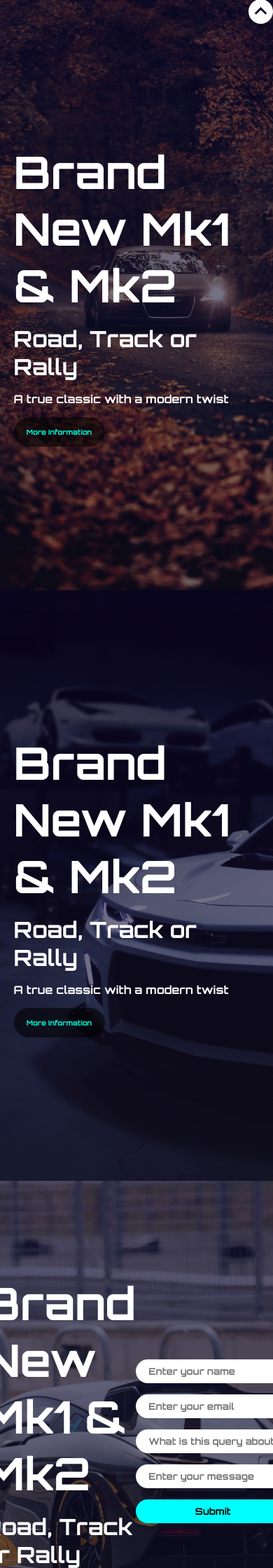
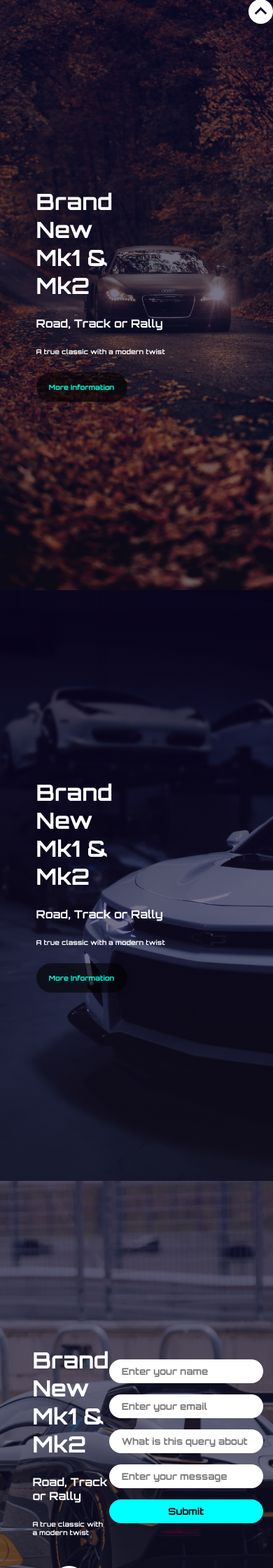
Before and after one commit to chalindashyamal/Wahane.lk, a PHP site: page / in a window 390 px wide; the page is wider, and only the part inside the window is pictured. Shown: the part 845-3085 px from the top of that part at 70% size. Run offline with PHP 8.4, Linux system fonts and the light colour scheme; some libraries are stand-ins or nearby versions.

Commit message:
css small src

```diff
--- a/index.css
+++ b/index.css
@@ -237,3 +237,36 @@ btn:active {
     padding-top: 30px;
     color: #fff;
 }
+/*css for small screen*/
+@media only screen and (max-width: 600px) {
+    #container01 {
+        background-image: linear-gradient(
+                rgba(11, 3, 44, 0.588),
+                rgba(21, 17, 42, 0.534)
+            ),
+            url(img/02.jpg);
+        background-attachment: fixed;
+    }
+
+    .hero {
+        height: 100%;
+        display: flex;
+        flex-direction: column;
+        justify-content: center;
+        gap: 1.5em;
+        color: #fff;
+        margin-left: 2em;
+    }
+    .hero h1 {
+        font-size: 2em;
+        max-width: 4em;
+    }
+
+    .hero h3 {
+        font-size: 1em;
+    }
+
+    .hero h5 {
+        font-size: 0.6em;
+    }
+}
--- a/index.html
+++ b/index.html
@@ -17,6 +17,9 @@
             crossorigin="anonymous"
             referrerpolicy="no-referrer" />
         <title>Wahane</title>
+        <script
+            src="https://kit.fontawesome.com/20ccd3235c.js"
+            crossorigin="anonymous"></script>
     </head>
     <body id="top">
         <div class="nav">
@@ -28,7 +31,9 @@
                 <li><a href="#">Services</a></li>
                 <li><a href="#">Cars</a></li>
                 <li><a href="/university.html">About University</a></li>
+                <i class="fa-solid fa-xmark"></i>
             </ul>
+            <i class="fa-solid fa-bars"></i>
         </div>
         <!--1 img sec-->
         <div class="container" id="container01">
```
